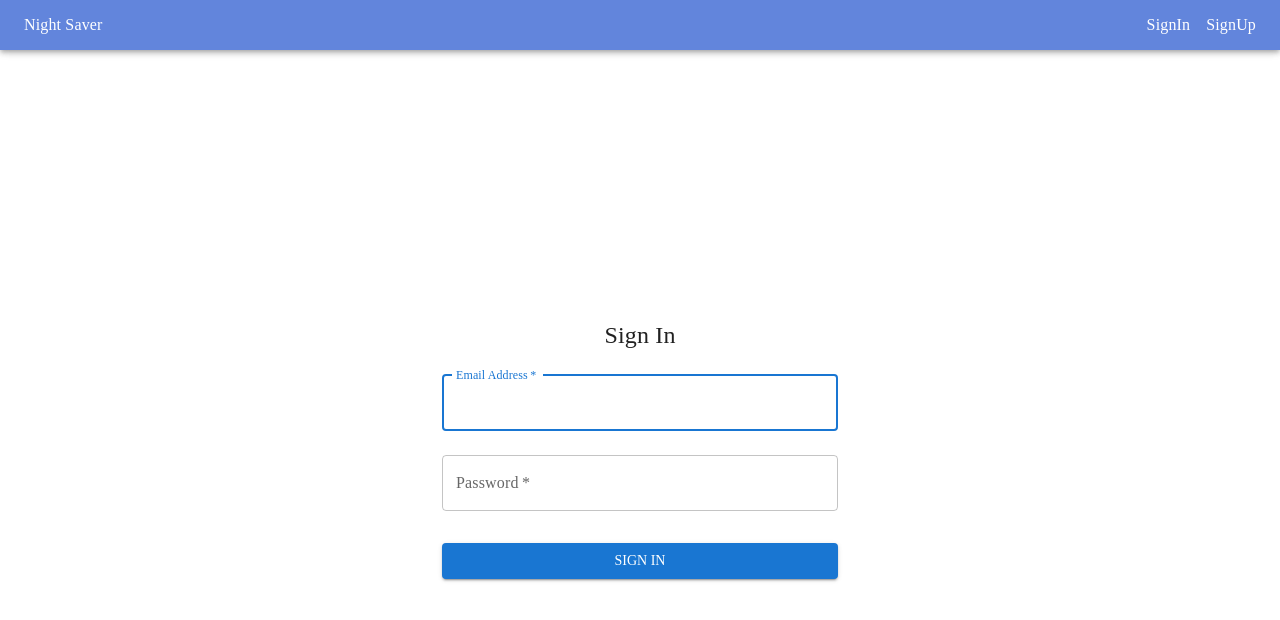
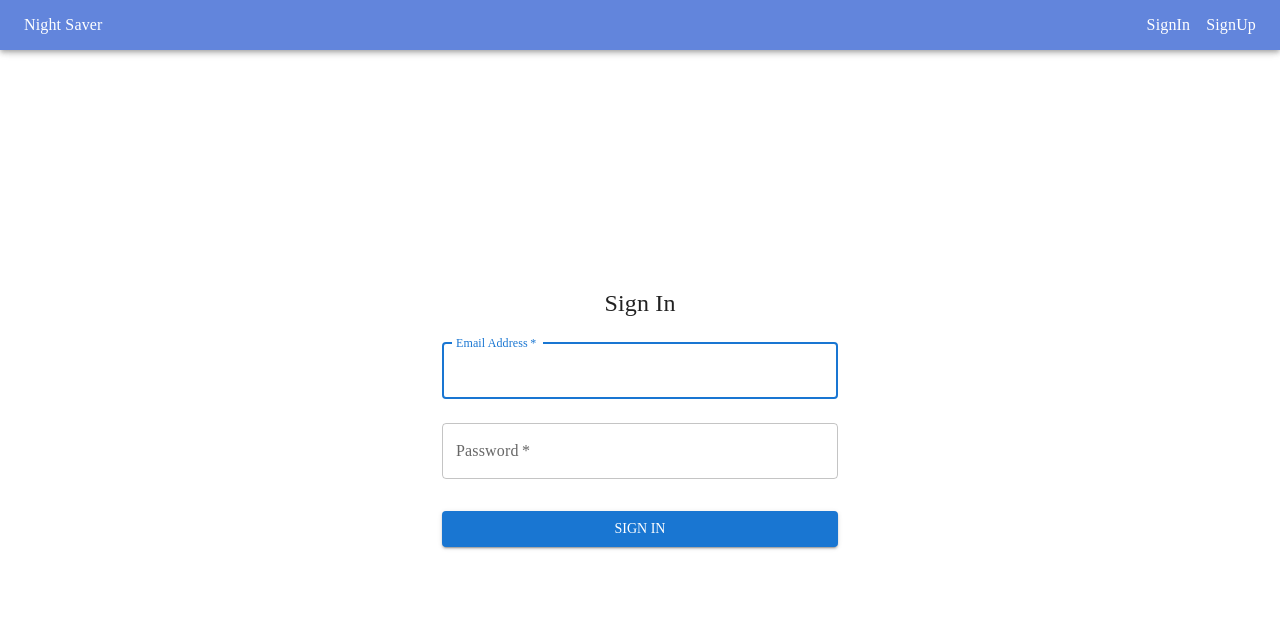
Before and after one commit to sggnology/night-saver-web, a React (Create React App) app: page /signin in a window 1280 px wide. Shown: the top 620 px of the page. Built offline with nearby package versions, Linux system fonts and the light colour scheme; a web font is replaced by a local one.

Commit message:
[view] signin, 최상위 DOM style 조정
- 컨텐츠를 가운데 위치하기 위한 처리

```diff
--- a/src/page/view/signin/SignIn.js
+++ b/src/page/view/signin/SignIn.js
@@ -53,11 +53,10 @@ function SignIn() {
 
         setSignInLoading(false);
 
-        if(response.code === 200) {
+        if (response.code === 200) {
           dispatch(SET_TOKEN(response.data));
           navigate('/', {replace: true});
-        }
-        else if(400 <= response.code){
+        } else if (400 <= response.code) {
           alert(response.message);
         }
       })
@@ -67,21 +66,19 @@ function SignIn() {
   };
 
   return (
-    <Container maxWidth="xs"
-               sx={{
-                 display: 'flex',
-                 flexDirection: 'column',
-                 justifyContent: 'center',
-                 alignItems: 'center',
-                 height: 'calc(100vh - 50px)'
-               }}
+    <Container
+      maxWidth="xs"
+      sx={{
+        display: 'flex',
+        height: 'calc(100vh - 50px)'
+      }}
     >
       <Box
         sx={{
-          marginTop: 8,
+          flexGrow: 1,
           display: 'flex',
           flexDirection: 'column',
-          alignItems: 'center',
+          justifyContent: 'center',
         }}
       >
         <Typography component="h1" variant="h5">
```
